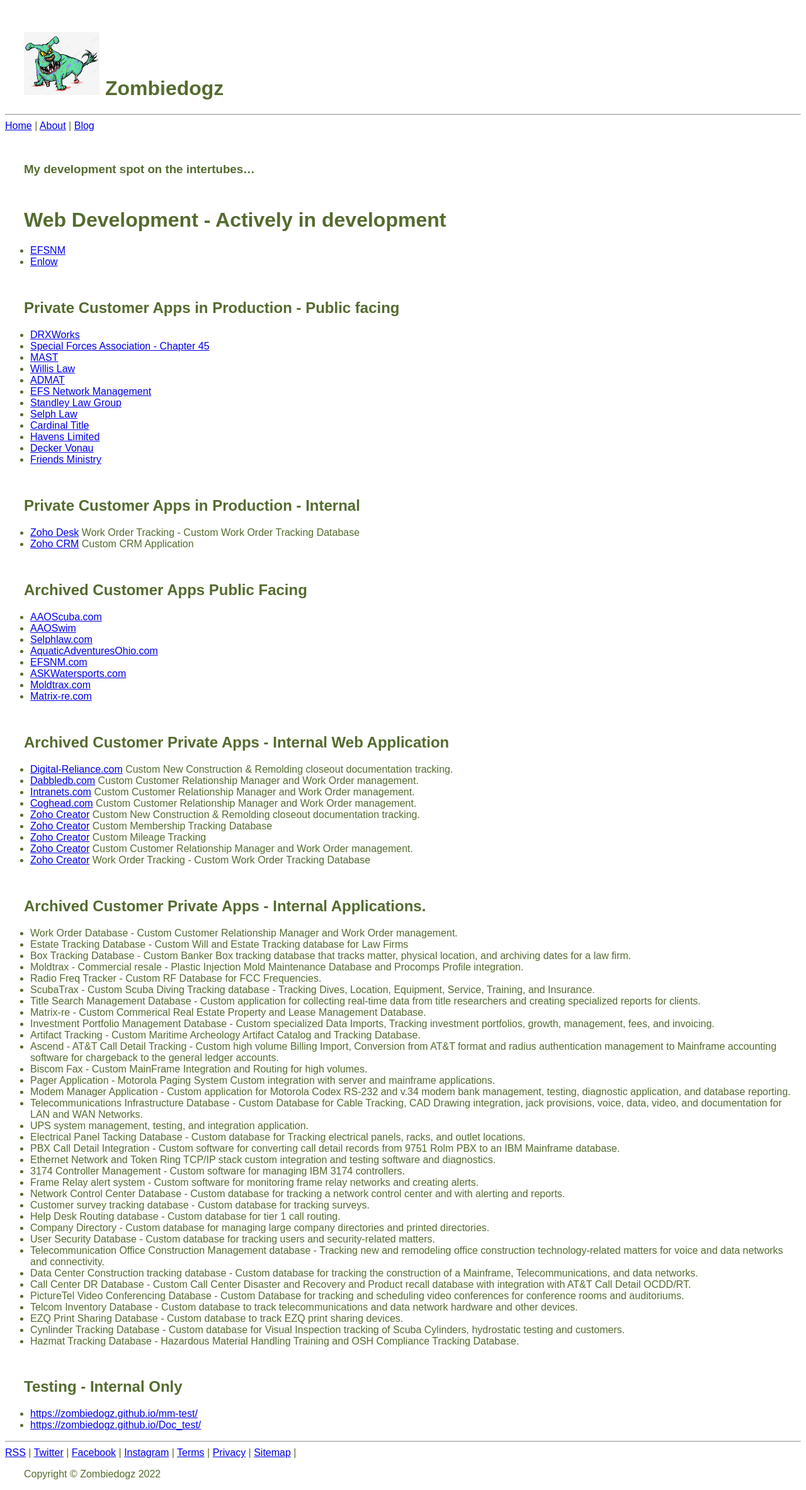
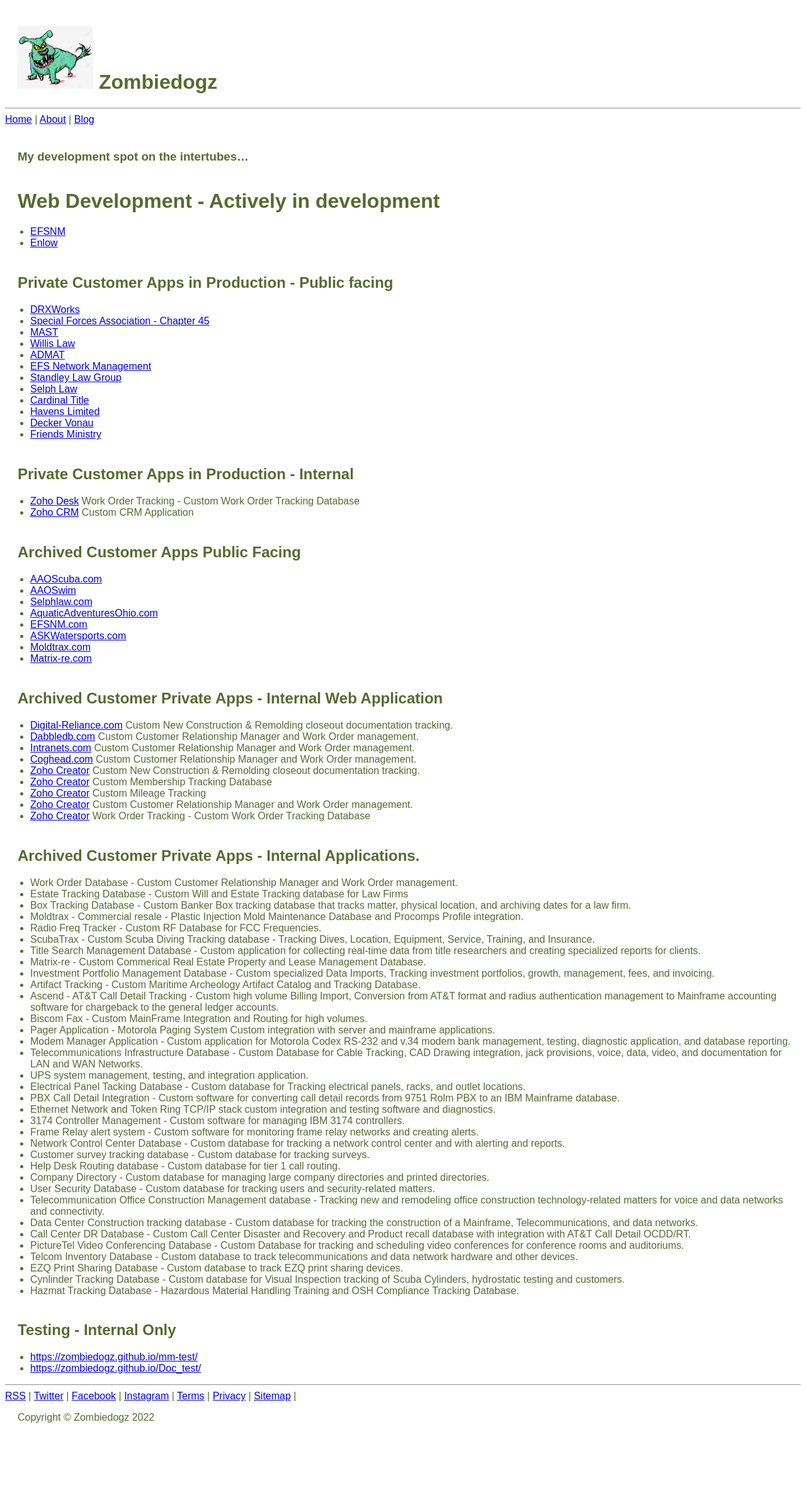
Before and after one commit to zombiedogz/zombiedogz.github.io, a Jekyll site: the page built from index.md, in a window 1280 px wide. Shown: the whole page at 63% size. Built offline with Jekyll 4.4.1, drawn with Linux system fonts in a browser that asks for light colours; after the commit the page ends 2276 px from its top, so only the background shows below that.

Commit message:
reduced padding

```diff
--- a/assets/css/z_styles.scss
+++ b/assets/css/z_styles.scss
@@ -7,11 +7,11 @@
   }
 
   h1,h2,h3,h4,h5,h6 {
-    padding-top:    30px;
-    padding-left:   30px;
+    padding-top:    20px;
+    padding-left:   20px;
   }
 
   p {
-    padding-left:   30px;
-    padding-right:  30px;
+    padding-left:   20px;
+    padding-right:  20px;
   }
```
